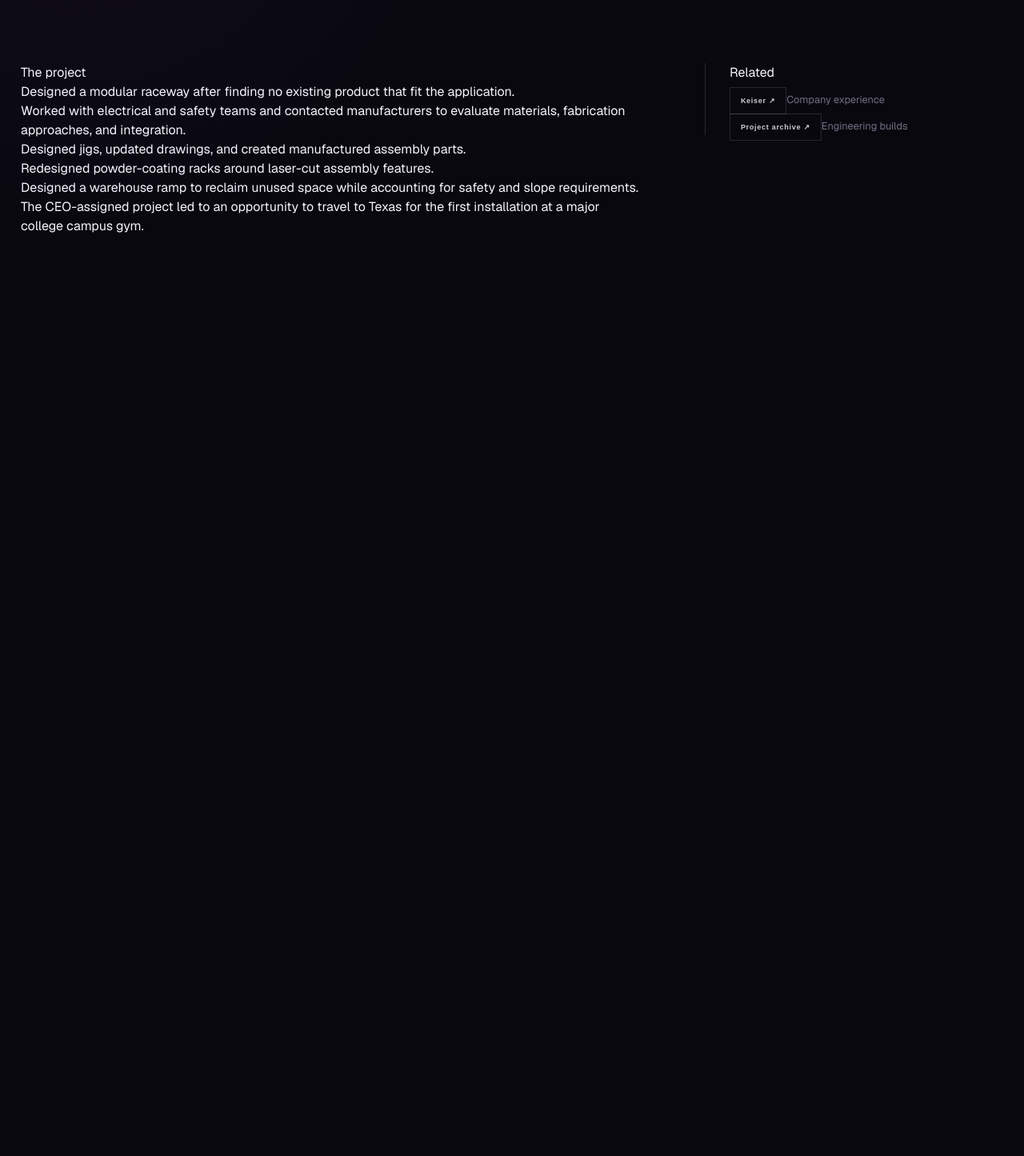
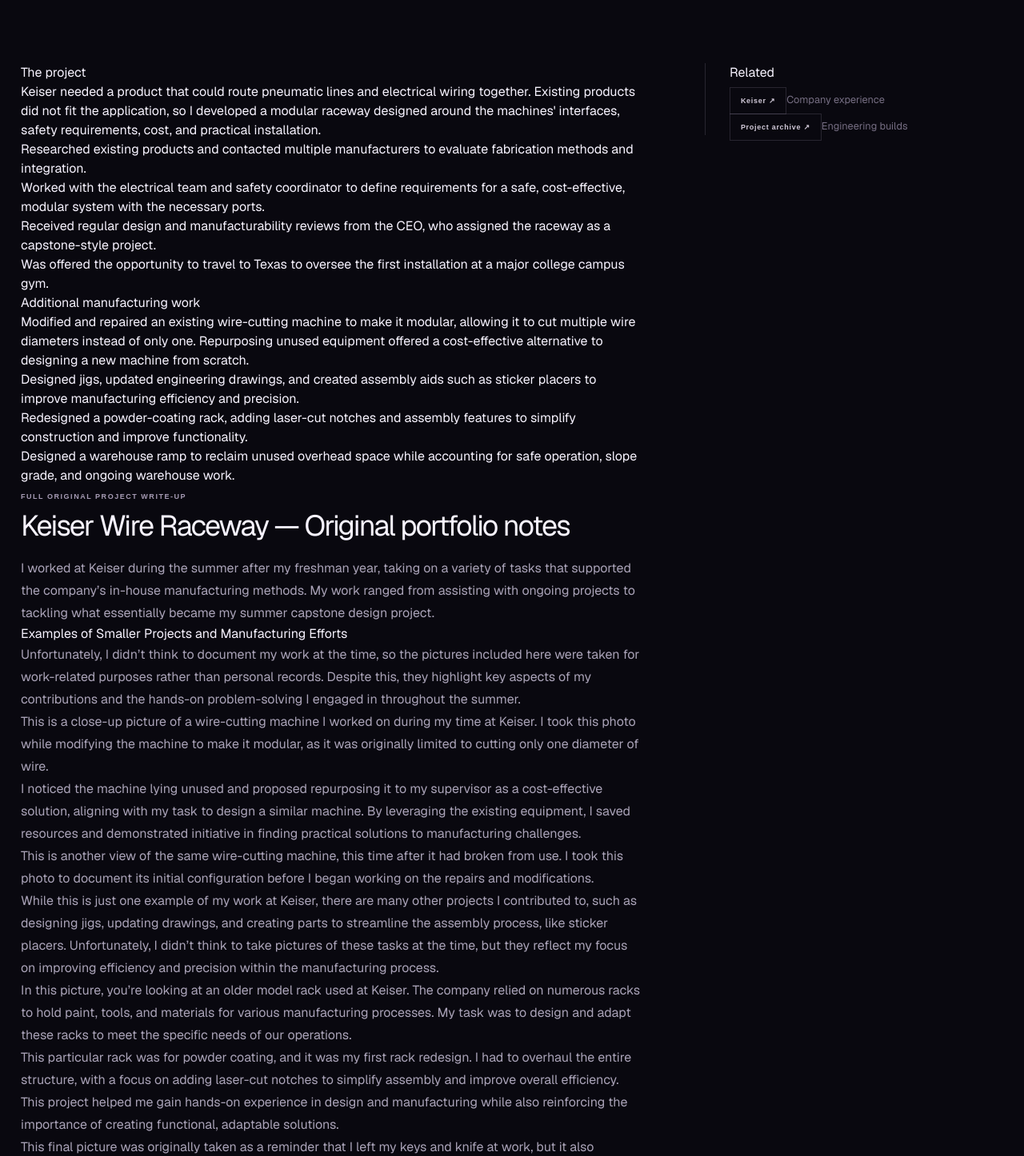
Before and after one commit to GursimarVirk/SimarWebsite, a Next.js app: page /projects/keiser-wire-raceway in a window 1280 px wide. Shown: the part 984-2430 px from the top of the page at 80% size. Before the commit the page ends 1409 px from the top, so only its background shows below. Built offline with nearby package versions, Linux system fonts and the light colour scheme.

Commit message:
Restore full original Keiser raceway project details and gallery

```diff
--- a/app/projects/keiser-wire-raceway/page.tsx
+++ b/app/projects/keiser-wire-raceway/page.tsx
@@ -1,16 +1,29 @@
 import type { Metadata } from "next";
 import { legacyImage } from "../../legacy-image";
+import { legacyPages } from "../../legacy/legacy-data";
 
 export const metadata: Metadata = {
   title: "Wire Raceway · Keiser · Gursimar Virk",
 };
 
+const gallery = [
+  "1659fbdfb81da2192bf57b0d637e7928.webp",
+  "20eb40783fd13313e90a08f66c0b7635.webp",
+  "41c365e0a36cc9a7204ba52e8c68204d.webp",
+  "713775a98ac36c0a6367270a12a24c25.webp",
+  "905d19c6b95c8f9960e0badb2f55b7db.webp",
+  "a7c13c2d2bd19eb90e68383b5a985ac4.webp",
+  "bc03775b72c8ffa7a74c2e5812b33ebd.webp",
+  "c92efdb0945b9126f716935c8128d95b.webp",
+];
+
 export default function WireRacewayPage() {
+  const original = legacyPages["keiser-wire-raceway"];
   return (
     <main className="detail-page">
       <div className="page-width">
         <a className="detail-back" href="/experience/keiser">← BACK TO KEISER</a>
-        <header className="detail-hero" style={{backgroundImage: `linear-gradient(90deg,rgba(9,8,15,.96),rgba(9,8,15,.55)),url(${legacyImage("https://sites.google.com/sitesv-images-rt/AMxu72tiaMHMZmiqobc8eLP7lUfUSVAibaaD3w4WN_WDsRPsGi9K-XczJY0pa6URe_glOkOOhvJDZYeR5_w9MtHYyrEZ1QOr8hz0Msay0nmYBiURdI4zaX_rMLoqTDYIzT-4SnotwJhdrAYXWB92cUVysgnNZZUmkz0J2FK2JjN-OY8V35OMyje3aArVXMWwv0EsAhBSCf2n2X177mc194_cxIsJiw7q4VaQqZ-jnNli3Ec%3Dw1280")})`}}>
+        <header className="detail-hero" style={{backgroundImage: `linear-gradient(90deg,rgba(9,8,15,.96),rgba(9,8,15,.55)),url(${legacyImage("/images/Kesier Wire Raceway/a7c13c2d2bd19eb90e68383b5a985ac4.webp")})`}}>
           <span className="section-label">KEISER · MECHANICAL · MANUFACTURING</span>
           <h1>Wire Raceway</h1>
           <p className="detail-role">Mechanical Design · Manufacturing · Product Development</p>
@@ -19,18 +32,50 @@ export default function WireRacewayPage() {
             real installation, manufacturing, safety, and production constraints.
           </p>
         </header>
-
         <div className="detail-grid">
           <section className="detail-main">
             <h2>The project</h2>
+            <p>
+              Keiser needed a product that could route pneumatic lines and electrical wiring
+              together. Existing products did not fit the application, so I developed a modular
+              raceway designed around the machines' interfaces, safety requirements, cost, and
+              practical installation.
+            </p>
             <ul>
-              <li>Designed a modular raceway after finding no existing product that fit the application.</li>
-              <li>Worked with electrical and safety teams and contacted manufacturers to evaluate materials, fabrication approaches, and integration.</li>
-              <li>Designed jigs, updated drawings, and created manufactured assembly parts.</li>
-              <li>Redesigned powder-coating racks around laser-cut assembly features.</li>
-              <li>Designed a warehouse ramp to reclaim unused space while accounting for safety and slope requirements.</li>
-              <li>The CEO-assigned project led to an opportunity to travel to Texas for the first installation at a major college campus gym.</li>
+              <li>Researched existing products and contacted multiple manufacturers to evaluate fabrication methods and integration.</li>
+              <li>Worked with the electrical team and safety coordinator to define requirements for a safe, cost-effective, modular system with the necessary ports.</li>
+              <li>Received regular design and manufacturability reviews from the CEO, who assigned the raceway as a capstone-style project.</li>
+              <li>Was offered the opportunity to travel to Texas to oversee the first installation at a major college campus gym.</li>
             </ul>
+            <h2>Additional manufacturing work</h2>
+            <ul>
+              <li>Modified and repaired an existing wire-cutting machine to make it modular, allowing it to cut multiple wire diameters instead of only one. Repurposing unused equipment offered a cost-effective alternative to designing a new machine from scratch.</li>
+              <li>Designed jigs, updated engineering drawings, and created assembly aids such as sticker placers to improve manufacturing efficiency and precision.</li>
+              <li>Redesigned a powder-coating rack, adding laser-cut notches and assembly features to simplify construction and improve functionality.</li>
+              <li>Designed a warehouse ramp to reclaim unused overhead space while accounting for safe operation, slope grade, and ongoing warehouse work.</li>
+            </ul>
+            <section className="detail-section original-writing">
+              <span className="section-label">FULL ORIGINAL PROJECT WRITE-UP</span>
+              <h2>{original.title} — Original portfolio notes</h2>
+              {original.blocks.map((block, index) =>
+                block.length < 55 && !/[.!?]$/.test(block) && !/^Twitch Link:/.test(block) && !/^https?:/.test(block)
+                  ? <h3 key={index}>{block}</h3>
+                  : <p key={index}>{block}</p>
+              )}
+            </section>
+            <section className="detail-gallery">
+              <div className="detail-gallery-heading">
+                <span className="section-label">ORIGINAL PORTFOLIO PHOTOGRAPHY</span>
+                <h2>Build gallery</h2>
+                <p>Photos preserved from the original Keiser project page.</p>
+              </div>
+              <div className="detail-gallery-grid">
+                {gallery.map((file) => {
+                  const src = legacyImage("/images/Kesier Wire Raceway/" + file);
+                  return <a href={src} target="_blank" rel="noreferrer" key={file}><img src={src} alt="Keiser wire raceway and manufacturing work" loading="lazy" /></a>;
+                })}
+              </div>
+            </section>
           </section>
           <aside className="detail-side">
             <h3>Related</h3>
```
